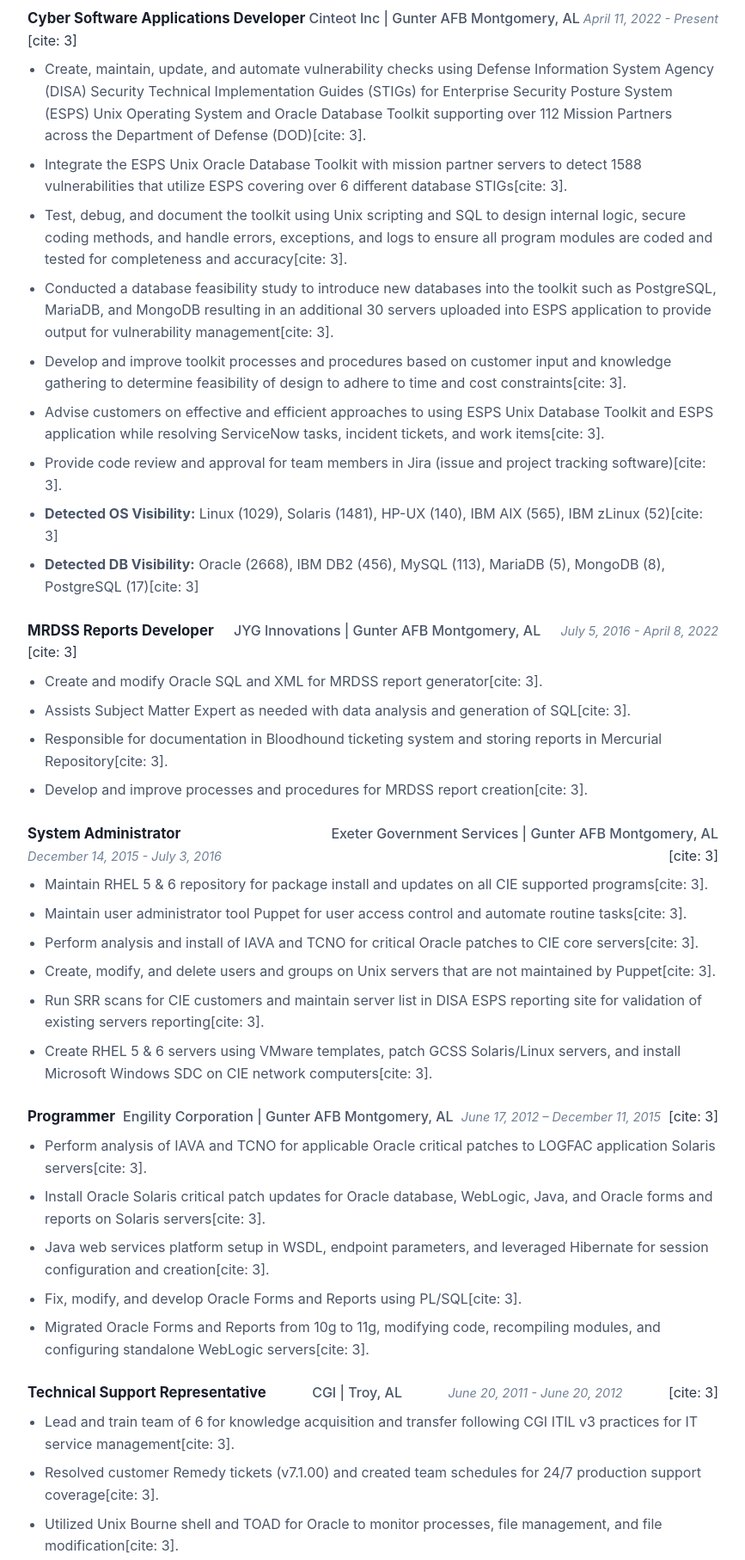
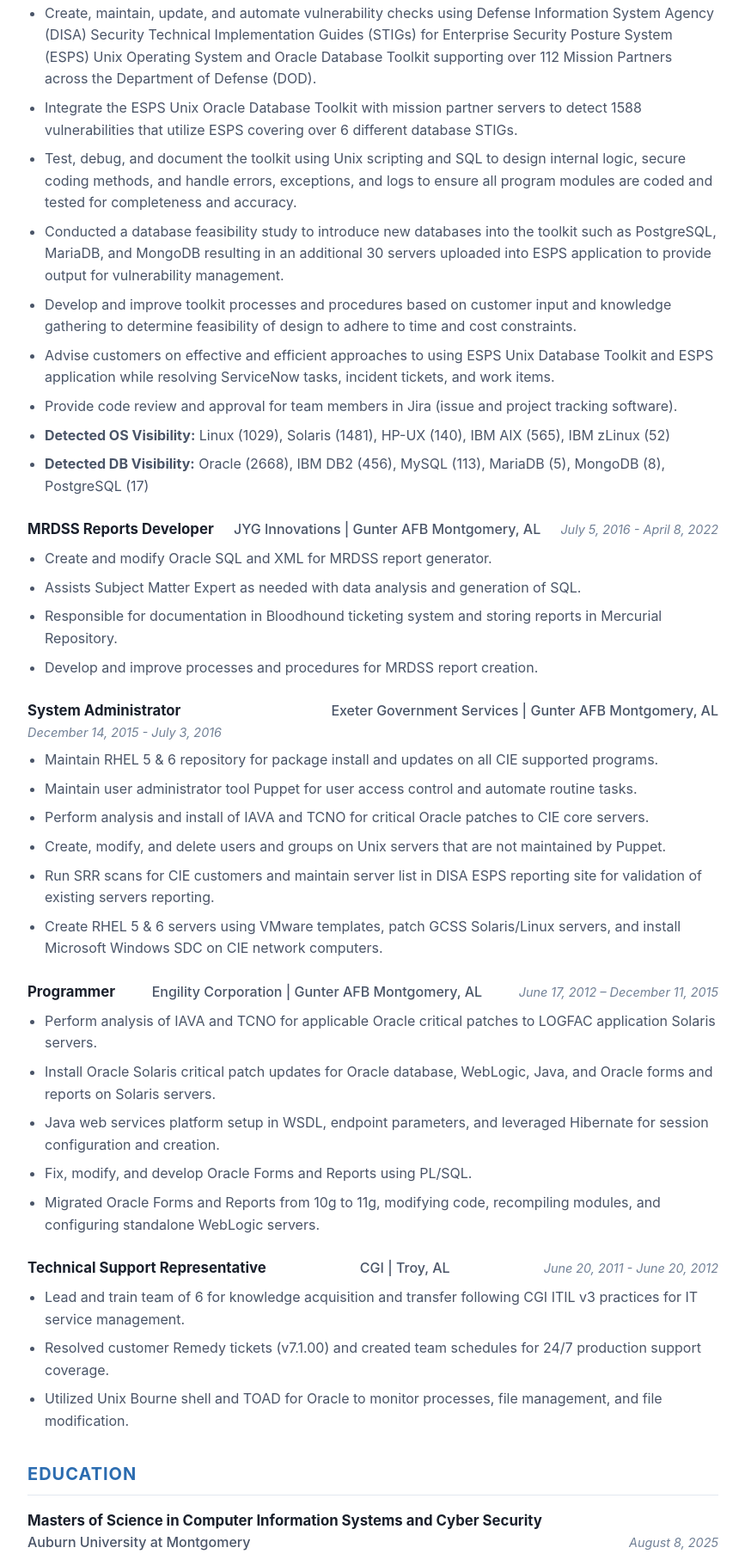
Before and after one commit to dwayneshelton01-cmd/DwayneSheltonResume, a plain HTML site: page index.html in a window 1280 px wide. Shown: the part 768-2582 px from the top of the page at 86% size, without its empty margins (206-1073 px from the left). Drawn offline with Linux system fonts and the light colour scheme.

Commit message:
Update index.html [cite: 3] removal

```diff
--- a/index.html
+++ b/index.html
@@ -13,26 +13,26 @@
       <h1>Dwayne Shelton E.</h1>
       <h2>IT Professional | Cyber Software Applications Developer</h2>
       <div class="contact-info">
-        <span>📍 620 Dreyspring Way, Pike Road, AL 36064</span>[cite: 3]
-        <span>📞 (850) 570-4171</span>[cite: 3]
-        <span>✉️ <a href="mailto:dwayne.shelton01@gmail.com">dwayne.shelton01@gmail.com</a></span>[cite: 3]
+        <span>📍 620 Dreyspring Way, Pike Road, AL 36064</span>
+        <span>📞 (850) 570-4171</span>
+        <span>✉️ <a href="mailto:dwayne.shelton01@gmail.com">dwayne.shelton01@gmail.com</a></span>
       </div>
     </header>
 
     <!-- Objectives Section -->
     <section>
       <h3>Objective</h3>
-      <p>IT Professional with 13 years of IT industry experience with IT development, management, and administration experience looking to continue to develop my skills as a resourceful engineer[cite: 3].</p>
+      <p>IT Professional with 13 years of IT industry experience with IT development, management, and administration experience looking to continue to develop my skills as a resourceful engineer.</p>
     </section>
 
     <!-- Skills Section -->
     <section>
       <h3>Technical Skills & Certifications</h3>
       <ul class="skills-list">
-        <li><strong>Operating Systems:</strong> RHEL, SLES, Ubuntu, Oracle Linux, Solaris 11[cite: 3]</li>
-        <li><strong>Databases & Tools:</strong> Oracle WebLogic Server 10.3.6, Oracle PL/SQL, Oracle key management, Oracle Database 11g, 12c, and 19c[cite: 3]</li>
-        <li><strong>Scripting & Admin:</strong> Strong Unix skills (ksh/bash)[cite: 3]</li>
-        <li><strong>Clearance & Certifications:</strong> Top Secret clearance, CompTIA Security+, AWS Certified Cloud Practitioner, NSTISSI No. 4011 INFOSEC Professionals, CNSS No. 4012 Senior Systems Manager[cite: 3]</li>
+        <li><strong>Operating Systems:</strong> RHEL, SLES, Ubuntu, Oracle Linux, Solaris 11</li>
+        <li><strong>Databases & Tools:</strong> Oracle WebLogic Server 10.3.6, Oracle PL/SQL, Oracle key management, Oracle Database 11g, 12c, and 19c</li>
+        <li><strong>Scripting & Admin:</strong> Strong Unix skills (ksh/bash)</li>
+        <li><strong>Clearance & Certifications:</strong> Top Secret clearance, CompTIA Security+, AWS Certified Cloud Practitioner, NSTISSI No. 4011 INFOSEC Professionals, CNSS No. 4012 Senior Systems Manager</li>
       </ul>
     </section>
 
@@ -45,18 +45,18 @@
         <div class="entry-header">
           <span class="job-title">Cyber Software Applications Developer</span>
           <span class="company">Cinteot Inc | Gunter AFB Montgomery, AL</span>
-          <span class="dates">April 11, 2022 - Present</span>[cite: 3]
+          <span class="dates">April 11, 2022 - Present</span>
         </div>
         <ul>
-          <li>Create, maintain, update, and automate vulnerability checks using Defense Information System Agency (DISA) Security Technical Implementation Guides (STIGs) for Enterprise Security Posture System (ESPS) Unix Operating System and Oracle Database Toolkit supporting over 112 Mission Partners across the Department of Defense (DOD)[cite: 3].</li>
-          <li>Integrate the ESPS Unix Oracle Database Toolkit with mission partner servers to detect 1588 vulnerabilities that utilize ESPS covering over 6 different database STIGs[cite: 3].</li>
-          <li>Test, debug, and document the toolkit using Unix scripting and SQL to design internal logic, secure coding methods, and handle errors, exceptions, and logs to ensure all program modules are coded and tested for completeness and accuracy[cite: 3].</li>
-          <li>Conducted a database feasibility study to introduce new databases into the toolkit such as PostgreSQL, MariaDB, and MongoDB resulting in an additional 30 servers uploaded into ESPS application to provide output for vulnerability management[cite: 3].</li>
-          <li>Develop and improve toolkit processes and procedures based on customer input and knowledge gathering to determine feasibility of design to adhere to time and cost constraints[cite: 3].</li>
-          <li>Advise customers on effective and efficient approaches to using ESPS Unix Database Toolkit and ESPS application while resolving ServiceNow tasks, incident tickets, and work items[cite: 3].</li>
-          <li>Provide code review and approval for team members in Jira (issue and project tracking software)[cite: 3].</li>
-          <li><strong>Detected OS Visibility:</strong> Linux (1029), Solaris (1481), HP-UX (140), IBM AIX (565), IBM zLinux (52)[cite: 3]</li>
-          <li><strong>Detected DB Visibility:</strong> Oracle (2668), IBM DB2 (456), MySQL (113), MariaDB (5), MongoDB (8), PostgreSQL (17)[cite: 3]</li>
+          <li>Create, maintain, update, and automate vulnerability checks using Defense Information System Agency (DISA) Security Technical Implementation Guides (STIGs) for Enterprise Security Posture System (ESPS) Unix Operating System and Oracle Database Toolkit supporting over 112 Mission Partners across the Department of Defense (DOD).</li>
+          <li>Integrate the ESPS Unix Oracle Database Toolkit with mission partner servers to detect 1588 vulnerabilities that utilize ESPS covering over 6 different database STIGs.</li>
+          <li>Test, debug, and document the toolkit using Unix scripting and SQL to design internal logic, secure coding methods, and handle errors, exceptions, and logs to ensure all program modules are coded and tested for completeness and accuracy.</li>
+          <li>Conducted a database feasibility study to introduce new databases into the toolkit such as PostgreSQL, MariaDB, and MongoDB resulting in an additional 30 servers uploaded into ESPS application to provide output for vulnerability management.</li>
+          <li>Develop and improve toolkit processes and procedures based on customer input and knowledge gathering to determine feasibility of design to adhere to time and cost constraints.</li>
+          <li>Advise customers on effective and efficient approaches to using ESPS Unix Database Toolkit and ESPS application while resolving ServiceNow tasks, incident tickets, and work items.</li>
+          <li>Provide code review and approval for team members in Jira (issue and project tracking software).</li>
+          <li><strong>Detected OS Visibility:</strong> Linux (1029), Solaris (1481), HP-UX (140), IBM AIX (565), IBM zLinux (52)</li>
+          <li><strong>Detected DB Visibility:</strong> Oracle (2668), IBM DB2 (456), MySQL (113), MariaDB (5), MongoDB (8), PostgreSQL (17)</li>
         </ul>
       </div>
 
@@ -65,13 +65,13 @@
         <div class="entry-header">
           <span class="job-title">MRDSS Reports Developer</span>
           <span class="company">JYG Innovations | Gunter AFB Montgomery, AL</span>
-          <span class="dates">July 5, 2016 - April 8, 2022</span>[cite: 3]
+          <span class="dates">July 5, 2016 - April 8, 2022</span>
         </div>
         <ul>
-          <li>Create and modify Oracle SQL and XML for MRDSS report generator[cite: 3].</li>
-          <li>Assists Subject Matter Expert as needed with data analysis and generation of SQL[cite: 3].</li>
-          <li>Responsible for documentation in Bloodhound ticketing system and storing reports in Mercurial Repository[cite: 3].</li>
-          <li>Develop and improve processes and procedures for MRDSS report creation[cite: 3].</li>
+          <li>Create and modify Oracle SQL and XML for MRDSS report generator.</li>
+          <li>Assists Subject Matter Expert as needed with data analysis and generation of SQL.</li>
+          <li>Responsible for documentation in Bloodhound ticketing system and storing reports in Mercurial Repository.</li>
+          <li>Develop and improve processes and procedures for MRDSS report creation.</li>
         </ul>
       </div>
 
@@ -80,15 +80,15 @@
         <div class="entry-header">
           <span class="job-title">System Administrator</span>
           <span class="company">Exeter Government Services | Gunter AFB Montgomery, AL</span>
-          <span class="dates">December 14, 2015 - July 3, 2016</span>[cite: 3]
+          <span class="dates">December 14, 2015 - July 3, 2016</span>
         </div>
         <ul>
-          <li>Maintain RHEL 5 & 6 repository for package install and updates on all CIE supported programs[cite: 3].</li>
-          <li>Maintain user administrator tool Puppet for user access control and automate routine tasks[cite: 3].</li>
-          <li>Perform analysis and install of IAVA and TCNO for critical Oracle patches to CIE core servers[cite: 3].</li>
-          <li>Create, modify, and delete users and groups on Unix servers that are not maintained by Puppet[cite: 3].</li>
-          <li>Run SRR scans for CIE customers and maintain server list in DISA ESPS reporting site for validation of existing servers reporting[cite: 3].</li>
-          <li>Create RHEL 5 & 6 servers using VMware templates, patch GCSS Solaris/Linux servers, and install Microsoft Windows SDC on CIE network computers[cite: 3].</li>
+          <li>Maintain RHEL 5 & 6 repository for package install and updates on all CIE supported programs.</li>
+          <li>Maintain user administrator tool Puppet for user access control and automate routine tasks.</li>
+          <li>Perform analysis and install of IAVA and TCNO for critical Oracle patches to CIE core servers.</li>
+          <li>Create, modify, and delete users and groups on Unix servers that are not maintained by Puppet.</li>
+          <li>Run SRR scans for CIE customers and maintain server list in DISA ESPS reporting site for validation of existing servers reporting.</li>
+          <li>Create RHEL 5 & 6 servers using VMware templates, patch GCSS Solaris/Linux servers, and install Microsoft Windows SDC on CIE network computers.</li>
         </ul>
       </div>
 
@@ -97,14 +97,14 @@
         <div class="entry-header">
           <span class="job-title">Programmer</span>
           <span class="company">Engility Corporation | Gunter AFB Montgomery, AL</span>
-          <span class="dates">June 17, 2012 – December 11, 2015</span>[cite: 3]
+          <span class="dates">June 17, 2012 – December 11, 2015</span>
         </div>
         <ul>
-          <li>Perform analysis of IAVA and TCNO for applicable Oracle critical patches to LOGFAC application Solaris servers[cite: 3].</li>
-          <li>Install Oracle Solaris critical patch updates for Oracle database, WebLogic, Java, and Oracle forms and reports on Solaris servers[cite: 3].</li>
-          <li>Java web services platform setup in WSDL, endpoint parameters, and leveraged Hibernate for session configuration and creation[cite: 3].</li>
-          <li>Fix, modify, and develop Oracle Forms and Reports using PL/SQL[cite: 3].</li>
-          <li>Migrated Oracle Forms and Reports from 10g to 11g, modifying code, recompiling modules, and configuring standalone WebLogic servers[cite: 3].</li>
+          <li>Perform analysis of IAVA and TCNO for applicable Oracle critical patches to LOGFAC application Solaris servers.</li>
+          <li>Install Oracle Solaris critical patch updates for Oracle database, WebLogic, Java, and Oracle forms and reports on Solaris servers.</li>
+          <li>Java web services platform setup in WSDL, endpoint parameters, and leveraged Hibernate for session configuration and creation.</li>
+          <li>Fix, modify, and develop Oracle Forms and Reports using PL/SQL.</li>
+          <li>Migrated Oracle Forms and Reports from 10g to 11g, modifying code, recompiling modules, and configuring standalone WebLogic servers.</li>
         </ul>
       </div>
 
@@ -113,12 +113,12 @@
         <div class="entry-header">
           <span class="job-title">Technical Support Representative</span>
           <span class="company">CGI | Troy, AL</span>
-          <span class="dates">June 20, 2011 - June 20, 2012</span>[cite: 3]
+          <span class="dates">June 20, 2011 - June 20, 2012</span>
         </div>
         <ul>
-          <li>Lead and train team of 6 for knowledge acquisition and transfer following CGI ITIL v3 practices for IT service management[cite: 3].</li>
-          <li>Resolved customer Remedy tickets (v7.1.00) and created team schedules for 24/7 production support coverage[cite: 3].</li>
-          <li>Utilized Unix Bourne shell and TOAD for Oracle to monitor processes, file management, and file modification[cite: 3].</li>
+          <li>Lead and train team of 6 for knowledge acquisition and transfer following CGI ITIL v3 practices for IT service management.</li>
+          <li>Resolved customer Remedy tickets (v7.1.00) and created team schedules for 24/7 production support coverage.</li>
+          <li>Utilized Unix Bourne shell and TOAD for Oracle to monitor processes, file management, and file modification.</li>
         </ul>
       </div>
     </section>
@@ -130,21 +130,21 @@
         <div class="entry-header">
           <span class="job-title">Masters of Science in Computer Information Systems and Cyber Security</span>
           <span class="company">Auburn University at Montgomery</span>
-          <span class="dates">August 8, 2025</span>[cite: 3]
+          <span class="dates">August 8, 2025</span>
         </div>
       </div>
       <div class="entry">
         <div class="entry-header">
           <span class="job-title">Bachelors of Science in Computer Information Systems</span>
           <span class="company">Florida A&M University</span>
-          <span class="dates">December 10, 2010</span>[cite: 3]
+          <span class="dates">December 10, 2010</span>
         </div>
       </div>
       <div class="entry">
         <div class="entry-header">
           <span class="job-title">Associate in Arts – General Transfer</span>
           <span class="company">Tallahassee Community College</span>
-          <span class="dates">June 21, 2007</span>[cite: 3]
+          <span class="dates">June 21, 2007</span>
         </div>
       </div>
     </section>
@@ -152,7 +152,7 @@
     <!-- References Section -->
     <section>
       <h3>References</h3>
-      <p><strong>Gene Presciti</strong> | Mobile: (334) 313-4145 | Email: <a href="mailto:epresciti@gmail.com">epresciti@gmail.com</a></p>[cite: 3]
+      <p><strong>Gene Presciti</strong> | Mobile: (334) 313-4145 | Email: <a href="mailto:epresciti@gmail.com">epresciti@gmail.com</a></p>
     </section>
   </div>
 </body>
```
